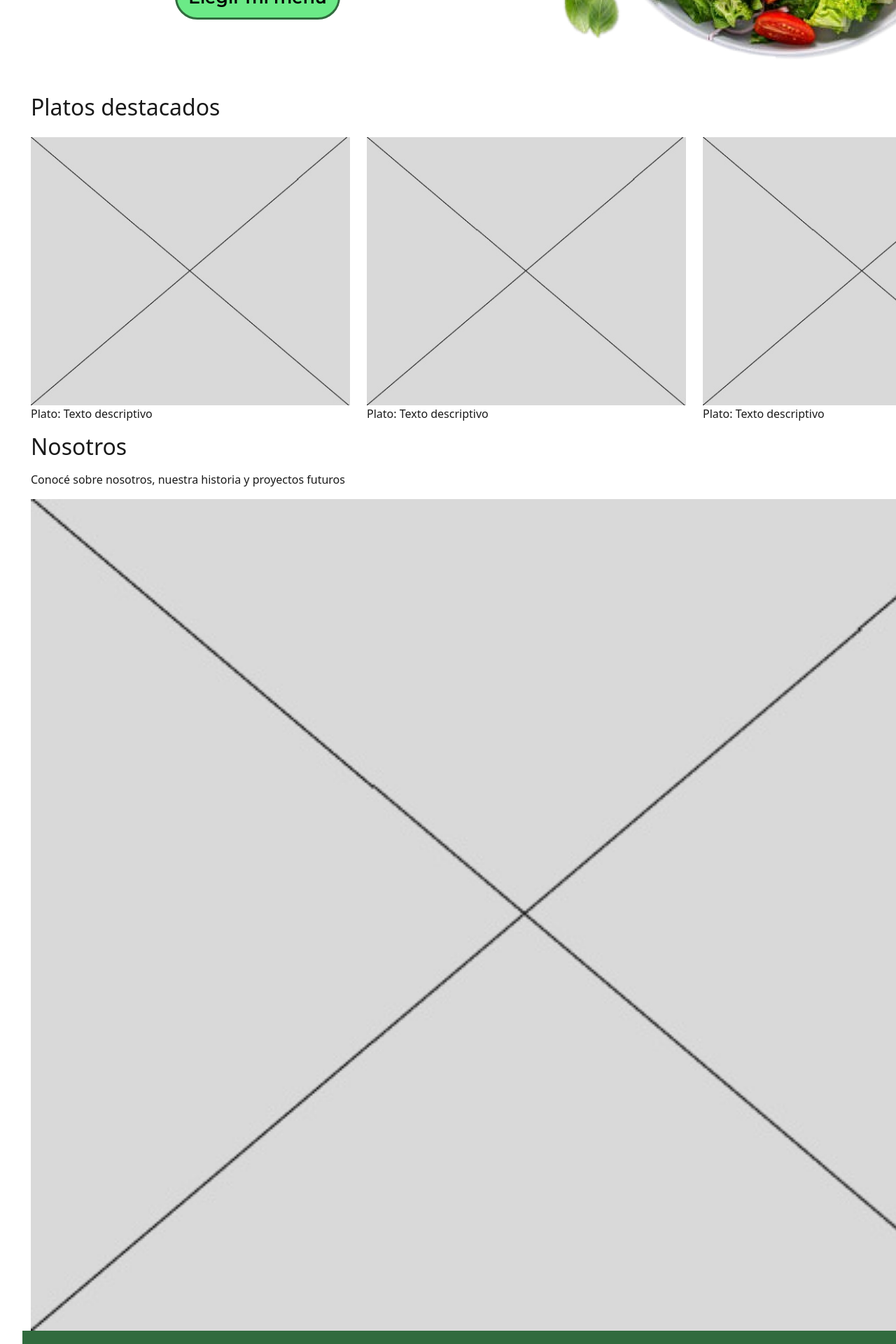
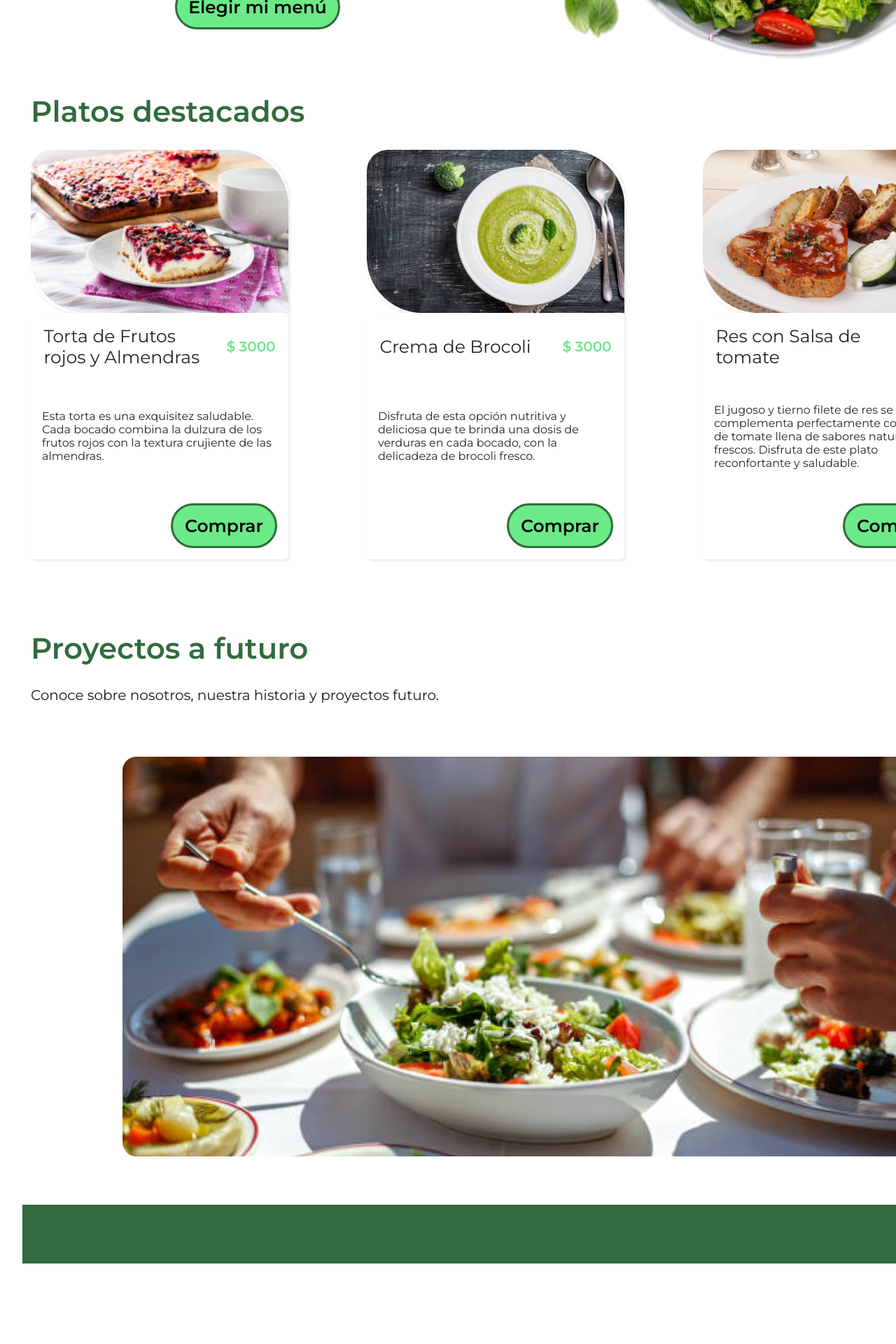
Before and after one commit to pabloencina/Cacao-Food, a React (Create React App) app: page / in a window 1280 px wide. Shown: the part 620-2540 px from the top of the page at 70% size. After the commit the page ends 2441 px from the top, so only its background shows below. Built offline with nearby package versions, Linux system fonts and the light colour scheme; what google-maps-react would draw is missing.

Commit message:
Se trabaja en la page Inicio

```diff
--- a/src/Components/Inicio/Home.jsx
+++ b/src/Components/Inicio/Home.jsx
@@ -4,6 +4,9 @@ import Col from "react-bootstrap/Col";
 import Button from "react-bootstrap/Button";
 import Image from "react-bootstrap/Image";
 import image_home from "../../Images/image_home.jpg";
+import dataMenu from "../../Data/dataMenu";
+import CardMenu from "../Menu/CardMenu";
+import image_section_home from "../../Images/image_seccion_inicio.jpg";
 
 function Home() {
   return (
@@ -44,38 +47,39 @@ function Home() {
       </Row>
 
       <Row className="justify-content-center home">
-        <h2 className="home__titulo">Platos destacados</h2>
-        <Col xs={12} md={4} className="home__plato">
+        <div className="home__container_title">
+          <h1 className="home__title">Platos destacados</h1>
+        </div>
+
+        <div className="container">
           <Row>
-            <Image src="/multimedia/imagen_prueba.jpg" rounded fluid />
+            {dataMenu.map((menu) => {
+              return menu.destacados === true ? (
+                <Col key={menu.id} md={4}>
+                  <CardMenu key={menu.id} menu={menu} />
+                </Col>
+              ) : null;
+            })}
           </Row>
-          <Row>
-            <p>Plato: Texto descriptivo</p>
-          </Row>
-        </Col>
-        <Col xs={12} md={4} className="home__plato">
-          <Row>
-            <Image src="/multimedia/imagen_prueba.jpg" rounded fluid />
-          </Row>
-          <Row>
-            <p>Plato: Texto descriptivo</p>
-          </Row>
-        </Col>
-        <Col xs={12} md={4} className="home__plato">
-          <Row>
-            <Image src="/multimedia/imagen_prueba.jpg" rounded fluid />
-          </Row>
-          <Row>
-            <p>Plato: Texto descriptivo</p>
-          </Row>
-        </Col>
+        </div>
       </Row>
       <Row className="justify-content-center home">
-        <h2 className="home__nosotros--titulo">Nosotros</h2>
-        <p className="home__nosotros--texto">
-          Conocé sobre nosotros, nuestra historia y proyectos futuros
-        </p>
-        <Image src="/multimedia/imagen_prueba.jpg" rounded fluid />
+        <div className="home__container_title">
+          <h1 className="home__title">Proyectos a futuro</h1>
+        </div>
+        <div className="home__container_text_proyecto">
+          <p className="home__nosotros--texto">
+            Conoce sobre nosotros, nuestra historia y proyectos futuro.
+          </p>
+        </div>
+        <div className="home__container_image">
+          <Image
+            className="home__image"
+            src={image_section_home}
+            rounded
+            fluid
+          />
+        </div>
       </Row>
     </Container>
   );
--- a/src/Data/dataMenu.js
+++ b/src/Data/dataMenu.js
@@ -42,6 +42,7 @@ const dataMenu = [
     price: 3000,
     image: verdurasSalteadas,
     classification: "ensalada",
+    destacados: false,
   },
   {
     id: 2,
@@ -51,6 +52,7 @@ const dataMenu = [
     price: 3000,
     image: ensaladaCesar,
     classification: "ensalada",
+    destacados: false,
   },
   {
     id: 3,
@@ -60,6 +62,7 @@ const dataMenu = [
     price: 3000,
     image: purePapas,
     classification: "ensalada",
+    destacados: false,
   },
   {
     id: 4,
@@ -69,6 +72,7 @@ const dataMenu = [
     price: 3000,
     image: ensaladaGriega,
     classification: "ensalada",
+    destacados: false,
   },
   {
     id: 5,
@@ -78,6 +82,7 @@ const dataMenu = [
     price: 3000,
     image: ensaladaClásica,
     classification: "ensalada",
+    destacados: false,
   },
   // {
   //   id: 6,
@@ -96,6 +101,7 @@ const dataMenu = [
     price: 3000,
     image: tortaZanahoria,
     classification: "postres",
+    destacados: false,
   },
   {
     id: 8,
@@ -105,6 +111,7 @@ const dataMenu = [
     price: 3000,
     image: tortaFrutosRojosAlmendras,
     classification: "postres",
+    destacados: true,
   },
   {
     id: 9,
@@ -114,6 +121,7 @@ const dataMenu = [
     price: 3000,
     image: tortaBanana,
     classification: "postres",
+    destacados: false,
   },
   {
     id: 10,
@@ -123,6 +131,7 @@ const dataMenu = [
     price: 3000,
     image: tortaLimón,
     classification: "postres",
+    destacados: false,
   },
   {
     id: 11,
@@ -132,6 +141,7 @@ const dataMenu = [
     price: 3000,
     image: tortaNaranjaCoco,
     classification: "postres",
+    destacados: false,
   },
   {
     id: 12,
@@ -141,6 +151,7 @@ const dataMenu = [
     price: 3000,
     image: cremaZanahoria,
     classification: "cremas",
+    destacados: false,
   },
   {
     id: 13,
@@ -150,6 +161,7 @@ const dataMenu = [
     price: 3000,
     image: cremaColiflor,
     classification: "cremas",
+    destacados: false,
   },
   {
     id: 14,
@@ -159,6 +171,7 @@ const dataMenu = [
     price: 3000,
     image: cremaEspinaca,
     classification: "cremas",
+    destacados: false,
   },
   {
     id: 15,
@@ -168,6 +181,7 @@ const dataMenu = [
     price: 3000,
     image: cremaCalabaza,
     classification: "cremas",
+    destacados: false,
   },
   {
     id: 16,
@@ -177,6 +191,7 @@ const dataMenu = [
     price: 3000,
     image: cremaBrocoli,
     classification: "cremas",
+    destacados: true,
   },
   {
     id: 17,
@@ -186,6 +201,7 @@ const dataMenu = [
     price: 3000,
     image: limonada,
     classification: "bebidas",
+    destacados: false,
   },
   {
     id: 18,
@@ -195,6 +211,7 @@ const dataMenu = [
     price: 3000,
     image: naranjada,
     classification: "bebidas",
+    destacados: false,
   },
   {
     id: 19,
@@ -204,6 +221,7 @@ const dataMenu = [
     price: 3000,
     image: jugoMandarina,
     classification: "bebidas",
+    destacados: false,
   },
   {
     id: 20,
@@ -213,6 +231,7 @@ const dataMenu = [
     price: 3000,
     image: jugoGuanabana,
     classification: "bebidas",
+    destacados: false,
   },
   {
     id: 21,
@@ -222,6 +241,7 @@ const dataMenu = [
     price: 3000,
     image: jugoFresa,
     classification: "bebidas",
+    destacados: false,
   },
   {
     id: 22,
@@ -231,6 +251,7 @@ const dataMenu = [
     price: 3000,
     image: jugoMora,
     classification: "bebidas",
+    destacados: false,
   },
   {
     id: 23,
@@ -240,6 +261,7 @@ const dataMenu = [
     price: 3000,
     image: jugoLuloMaracuya,
     classification: "bebidas",
+    destacados: false,
   },
 
   {
@@ -250,6 +272,7 @@ const dataMenu = [
     price: 3000,
     image: polloAlaPlancha,
     classification: "platos",
+    destacados: false,
   },
   {
     id: 25,
@@ -259,6 +282,7 @@ const dataMenu = [
     price: 3000,
     image: pescadoPlancha,
     classification: "platos",
+    destacados: false,
   },
   {
     id: 26,
@@ -268,6 +292,7 @@ const dataMenu = [
     price: 3000,
     image: polloNaranja,
     classification: "platos",
+    destacados: false,
   },
   {
     id: 27,
@@ -277,6 +302,7 @@ const dataMenu = [
     price: 3000,
     image: resAsada,
     classification: "platos",
+    destacados: false,
   },
   {
     id: 28,
@@ -286,6 +312,7 @@ const dataMenu = [
     price: 3000,
     image: polloChampiñones,
     classification: "platos",
+    destacados: false,
   },
   {
     id: 29,
@@ -295,6 +322,7 @@ const dataMenu = [
     price: 3000,
     image: terneraAsada,
     classification: "platos",
+    destacados: false,
   },
   {
     id: 30,
@@ -304,6 +332,7 @@ const dataMenu = [
     price: 3000,
     image: resSalsaTomate,
     classification: "platos",
+    destacados: true,
   },
 ];
 
--- a/src/Styles/pages/_home.scss
+++ b/src/Styles/pages/_home.scss
@@ -52,13 +52,14 @@
 
     }
     &__container_title{
-        height: 150px;
+        height: 80px;
     }
     &__title{
         color: $colorPrimario;
         font-family: 'Montserrat', sans-serif;
         font-weight: 700;
-        font-size: 3.25rem;
+        font-size: 2.62rem;
+        line-height: 51.2px
     };
 
     &__text{
@@ -70,7 +71,10 @@
         align-items: center;
         justify-content: center;
     }
-
+    &__container_text{
+        height: 180px;
+        margin-top: 50px;
+    }
 
     &__plato {
         margin: 1rem 0;
@@ -84,6 +88,23 @@
 
         &--texto {
             margin-bottom: 1rem;
+            font-family: 'Montserrat', sans-serif;
+            font-weight: 400;
+            font-size: 1.25rem;
+            line-height: 24.38px;
         }
     }
+    &__container_image{
+        display: flex;
+        justify-content: center;
+        width: 90rem;
+        height: 40rem ;
+    }
+    &__image{
+        width: 72.12rem;
+        height:35.68rem ;
+    }
+    &__container_text_proyecto{
+        height: 100px;
+    }
 }
```
Also changed, not shown: src/Images/image_seccion_inicio.jpg (added).
